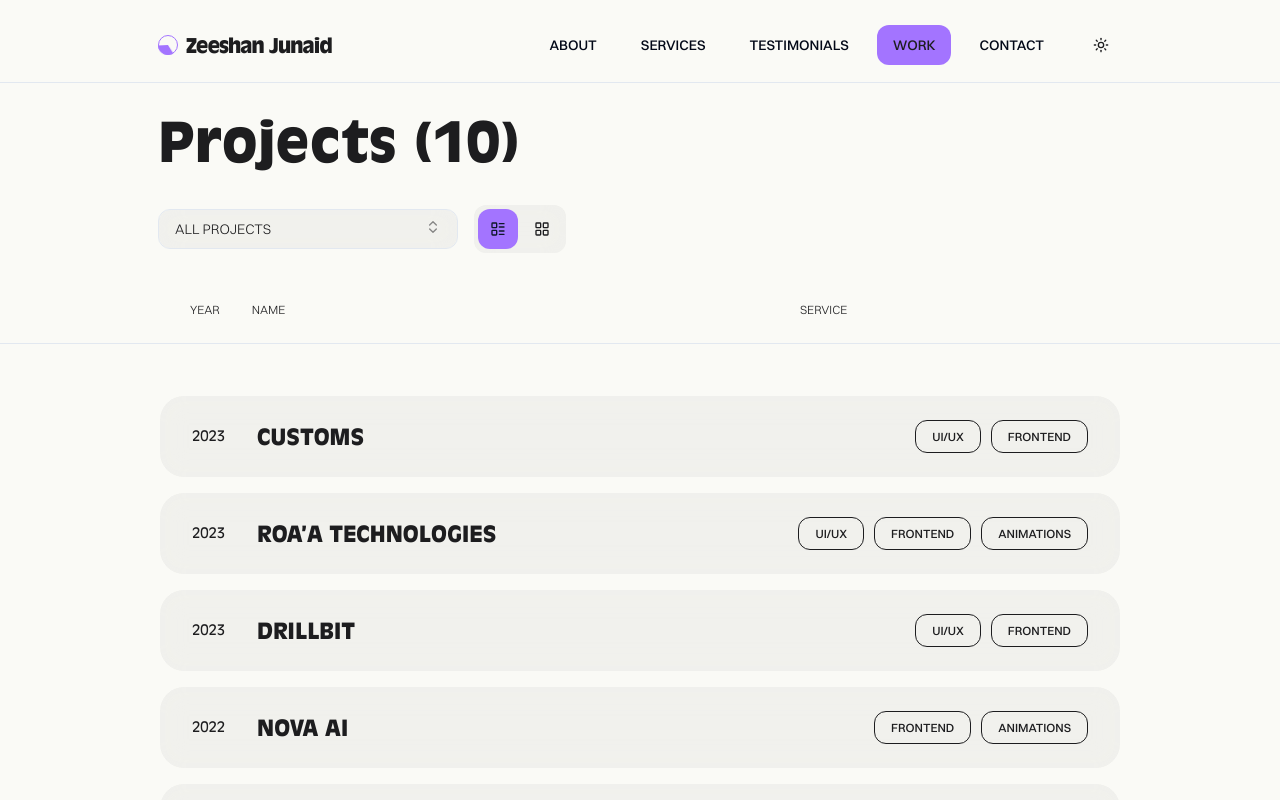
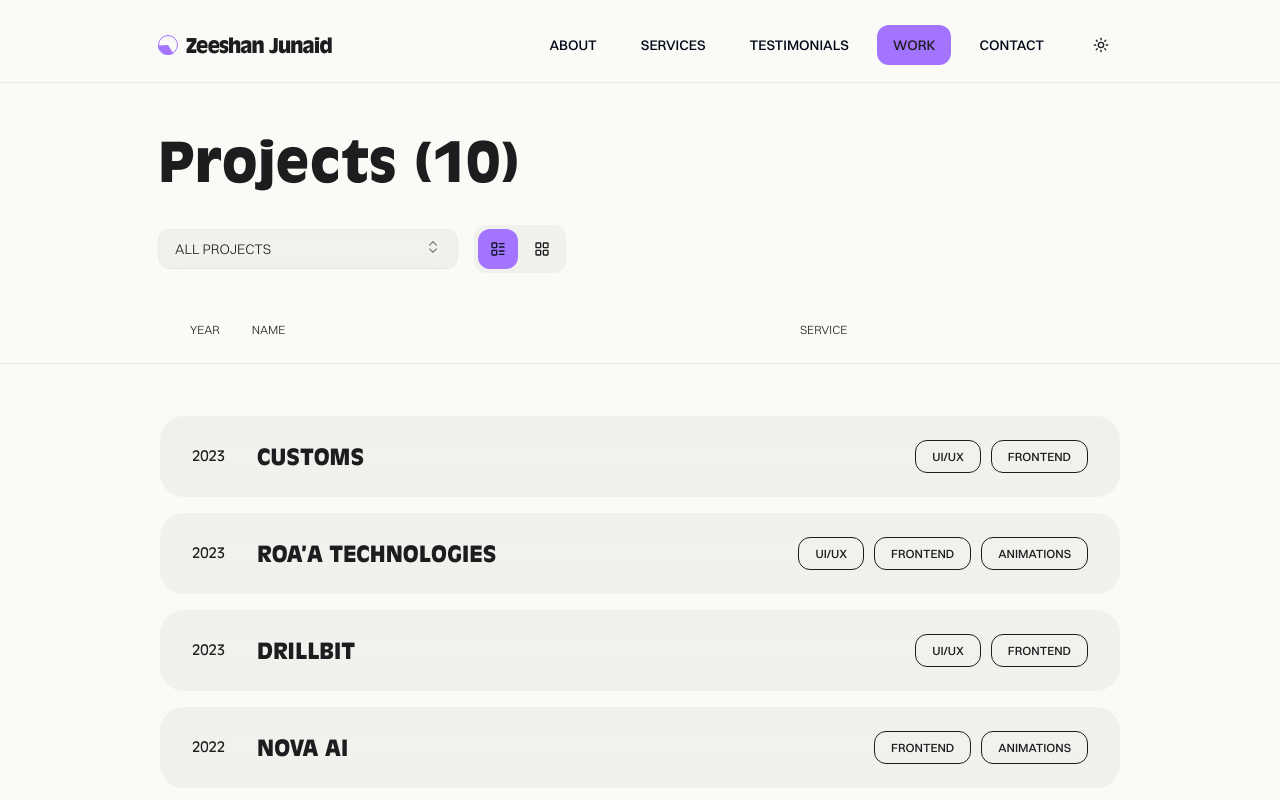
Before and after one commit to zeeshanjunaid/zeeshanjunaid.dev, a Next.js app: page /work in a window 1280 px wide. Shown: the top 800 px of the page. Built offline with nearby package versions, Linux system fonts and the light colour scheme.

Commit message:
added page transitions

```diff
--- a/app/(root)/(routes)/components/hero.tsx
+++ b/app/(root)/(routes)/components/hero.tsx
@@ -1,4 +1,4 @@
-'use client';
+"use client";
 import { ResumeButton, SocialLinks } from "@/components/social-connect";
 
 import { BlurBG } from "@/components/blur-bg";
@@ -43,7 +43,7 @@ export const Hero = () => {
             alt="profile"
             src={heroImg}
             priority={true}
-            className="scale-125 lg:scale-[135%] 2xl:scale-[120%] origin-bottom object-contain object-bottom transition-opacity delay-750 duration-1000"
+            className="scale-125 lg:scale-[135%] 2xl:scale-[120%] origin-bottom object-contain object-bottom transition-opacity delay-750 duration-1000 user-select-none pointer-events-none"
           />
         </div>
       </div>
--- /dev/null
+++ b/app/(root)/(routes)/template.tsx
@@ -0,0 +1,14 @@
+"use client";
+import { motion } from "framer-motion";
+export default function Template({ children }: { children: React.ReactNode }) {
+  return (
+    <motion.div
+      className="mt-4 lg:mt-5"
+      initial={{ y: 14, opacity: 0 }}
+      animate={{ y: 0, opacity: 1 }}
+      transition={{ ease: "easeInOut", duration: 0.75 }}
+    >
+      {children}
+    </motion.div>
+  );
+}
--- a/app/(root)/(routes)/work/page.tsx
+++ b/app/(root)/(routes)/work/page.tsx
@@ -48,7 +48,9 @@ const WorkPage = () => {
         px-4 lg:px-0
         flex
         flex-col
-        space-y-6"
+        space-y-6
+
+        "
       >
         <h2 className="text-[28px] md:text-[42px] lg:text-[54px] font-bold font-ao text-dark dark:text-light">
           Projects ({projectsNum})
--- a/components/header.tsx
+++ b/components/header.tsx
@@ -1,7 +1,7 @@
 "use client";
 
 import React, { useEffect, useState } from "react";
-
+import { motion } from "framer-motion";
 import { Button } from "./ui/button";
 import { Container } from "./container";
 import Link from "next/link";
@@ -46,7 +46,10 @@ export const Header = () => {
   }, []);
 
   return (
-    <header
+    <motion.header
+      initial={{ opacity: 0 }}
+      animate={{ opacity: 1 }}
+      transition={{ ease: "easeInOut", duration: 0.75 }}
       className={cn(
         "fixed z-40 top-0 left-0 right-0 w-full px-4 lg:px-0 pt-6 pb-4 border-b-[1px] border-b-borderDarkColor transition-all duration-200 bg-light/0 dark:bg-dark/0",
         scrolled && "bg-light/100 dark:bg-dark/100",
@@ -82,6 +85,6 @@ export const Header = () => {
           <ModeToggle />
         </div>
       </Container>
-    </header>
+    </motion.header>
   );
 };
--- a/package.json
+++ b/package.json
@@ -22,6 +22,7 @@
     "class-variance-authority": "^0.7.0",
     "clsx": "^2.1.0",
     "cmdk": "^0.2.0",
+    "framer-motion": "^10.18.0",
     "locomotive-scroll": "^5.0.0-beta.11",
     "lucide-react": "^0.309.0",
     "next": "14.0.4",
```
Also changed, not shown: 1 other file (tests, documents, lock files or other folders).
